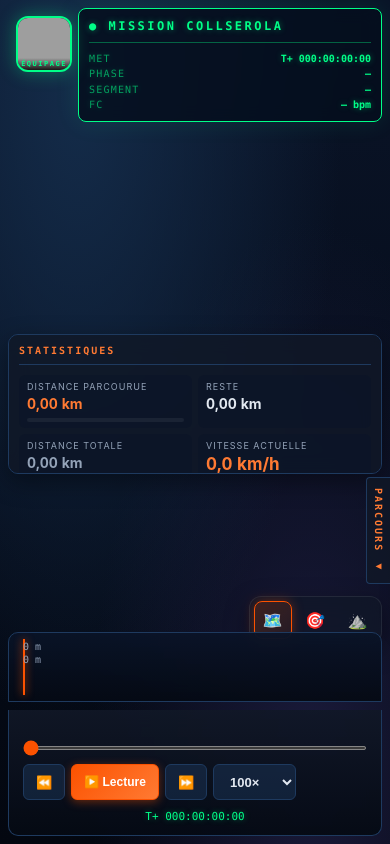
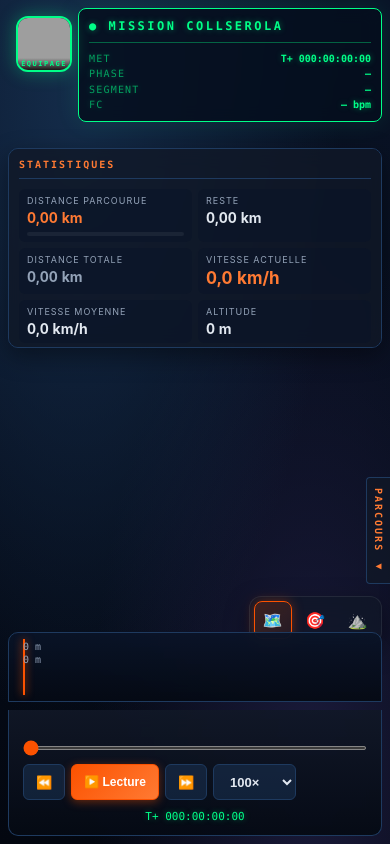
Before and after one commit to didiergrimaldi-ai/mon_simulateur_strada, a website with bundled scripts: page public/index.html in a window 390 px wide. Shown: the top 844 px of the page. Built offline with nearby package versions, Linux system fonts and the light colour scheme; grey boxes are pictures that could not be loaded.

Commit message:
Mise à jour application

```diff
--- a/public/style.css
+++ b/public/style.css
@@ -529,14 +529,14 @@ html, body {
   .camera-controls { top: auto; bottom: 200px; right: 8px; padding: 4px; gap: 4px; }
   .stats-panel {
     position: absolute;
-    top: auto;
+    top: 148px;
+    bottom: auto;
     right: 8px;
     left: 8px;
     width: auto;
     margin-top: 0;
-    bottom: 370px;
     padding: 10px;
-    max-height: 140px;
+    max-height: 200px;
     overflow-y: auto;
   }
   .events-panel {
```
